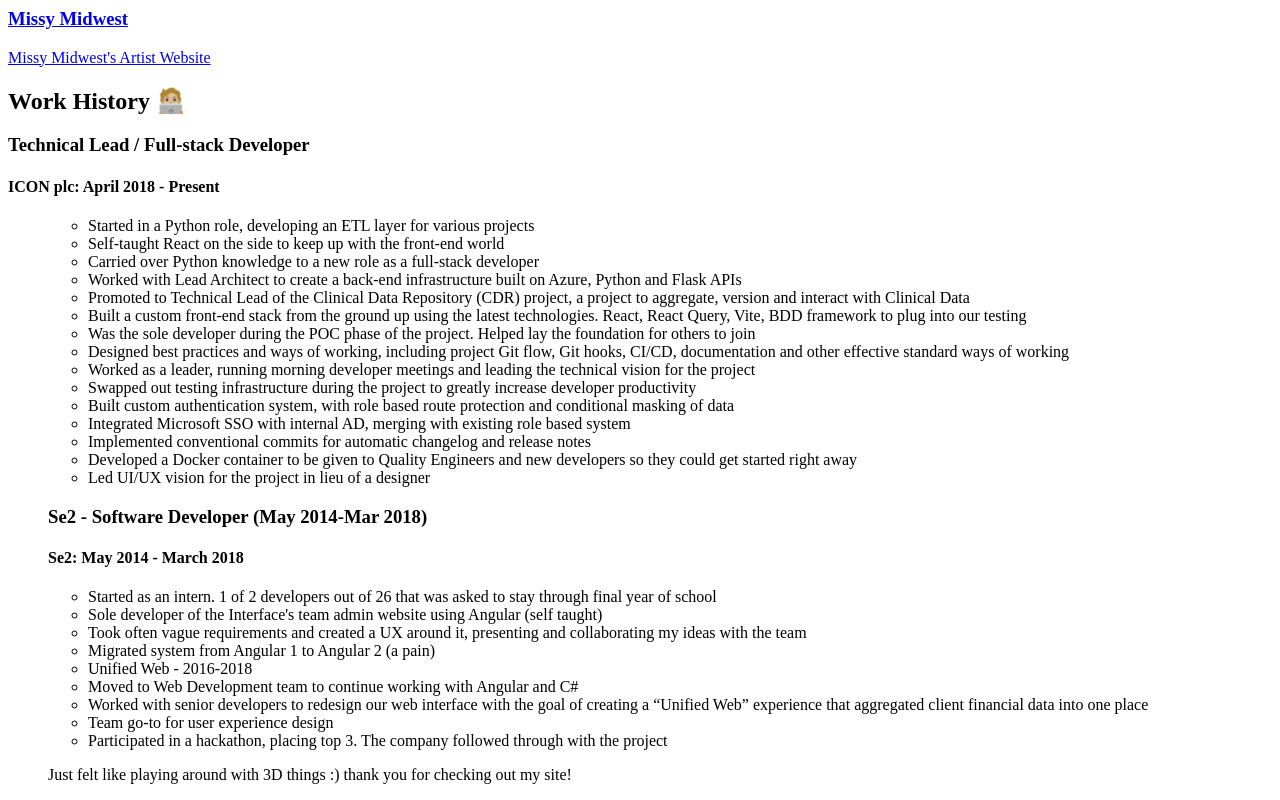
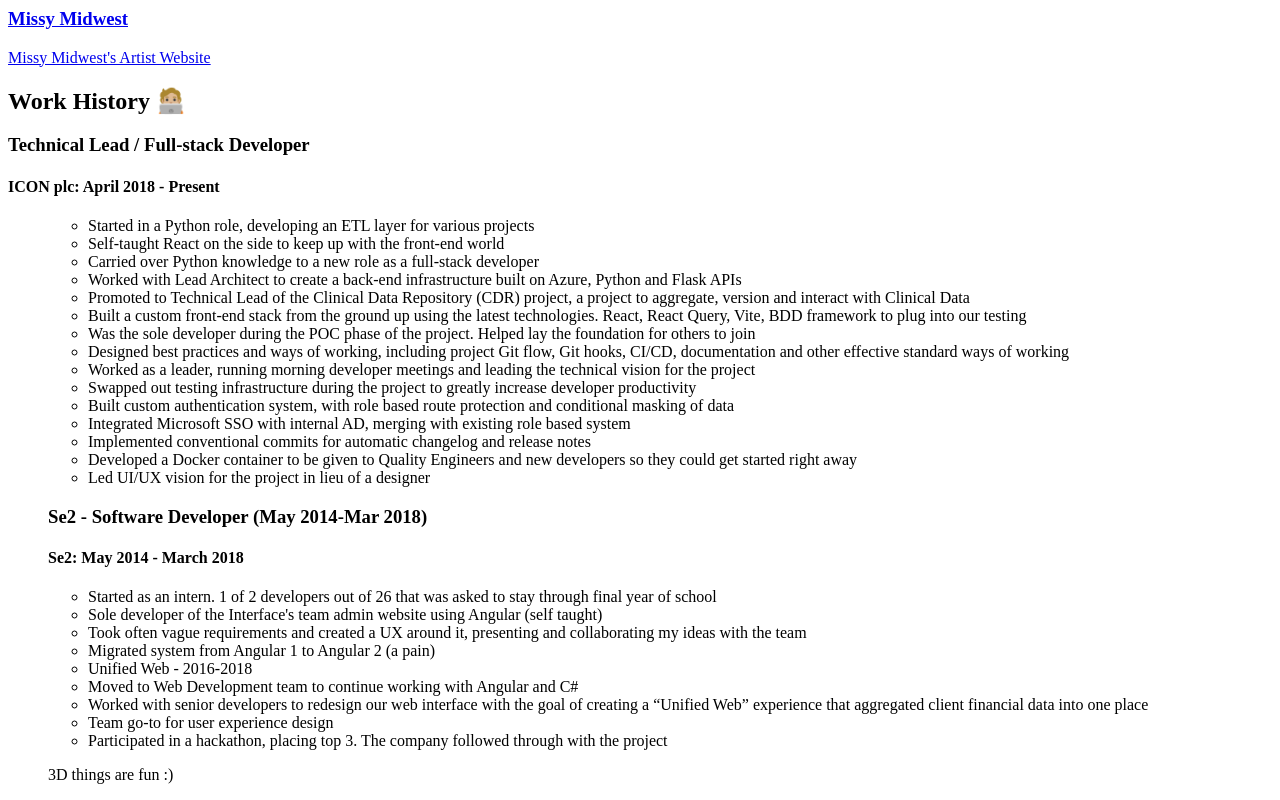
Before and after one commit to tseitz/webseitz, a SvelteKit app in the folder app/: page / in a window 1280 px wide. Shown: the part 580-1380 px from the top of the page. Built offline with nearby package versions, Linux system fonts and the light colour scheme.

Commit message:
refactor(+page.svelte): update the text in the blockquote to make it more concise and expressive

```diff
--- a/app/src/routes/+page.svelte
+++ b/app/src/routes/+page.svelte
@@ -153,7 +153,7 @@
 	</section>
 
 	<blockquote class="col-start-2 col-span-4 bg-slate-800 rounded-lg p-8">
-		<p>Just felt like playing around with 3D things :) thank you for checking out my site!</p>
+		<p>3D things are fun :)</p>
 	</blockquote>
 </main>
 
```
